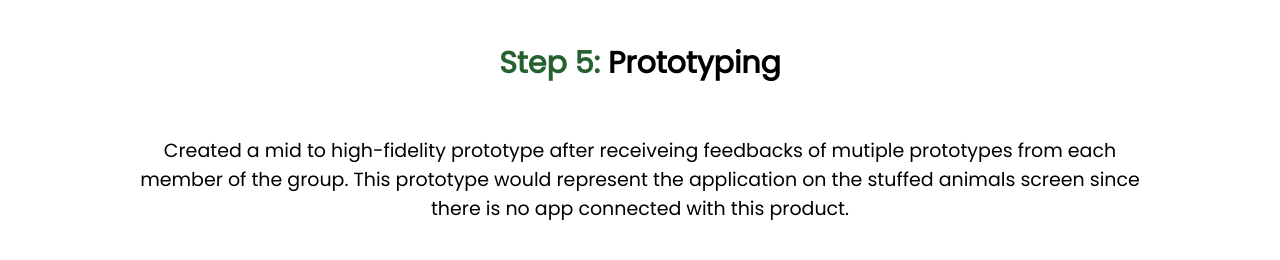
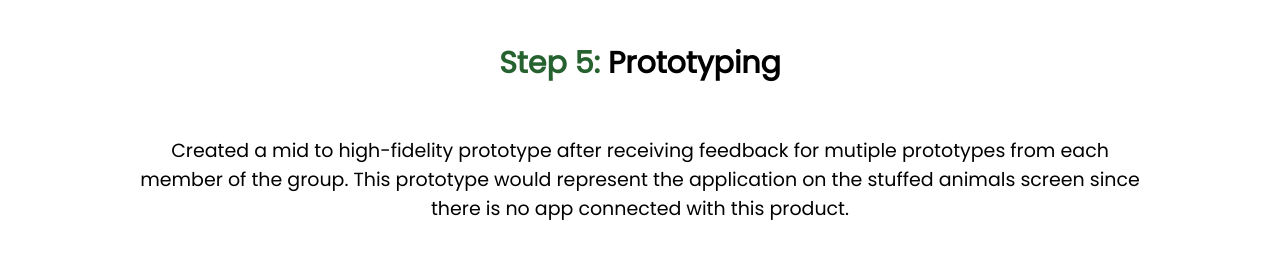
Before and after one commit to valerieberiquette/portfolio, a plain HTML site: page smartteddy.html in a window 1280 px wide. Shown: the part 4520-4780 px from the top of the page. Drawn offline with Linux system fonts and the light colour scheme.

Commit message:
fix grammar issue

```diff
--- a/smartteddy.html
+++ b/smartteddy.html
@@ -143,7 +143,7 @@
         <section class="step">
             <h2><em>Step 5:</em> Prototyping</h2>
 
-            <p id="center">Created a mid to high-fidelity prototype after receiveing feedbacks of mutiple prototypes from each member of the group.
+            <p id="center">Created a mid to high-fidelity prototype after receiving feedback for mutiple prototypes from each member of the group.
                 This prototype would represent the application on the stuffed animals screen since there is no app connected with this product.</p>
 
 
```
